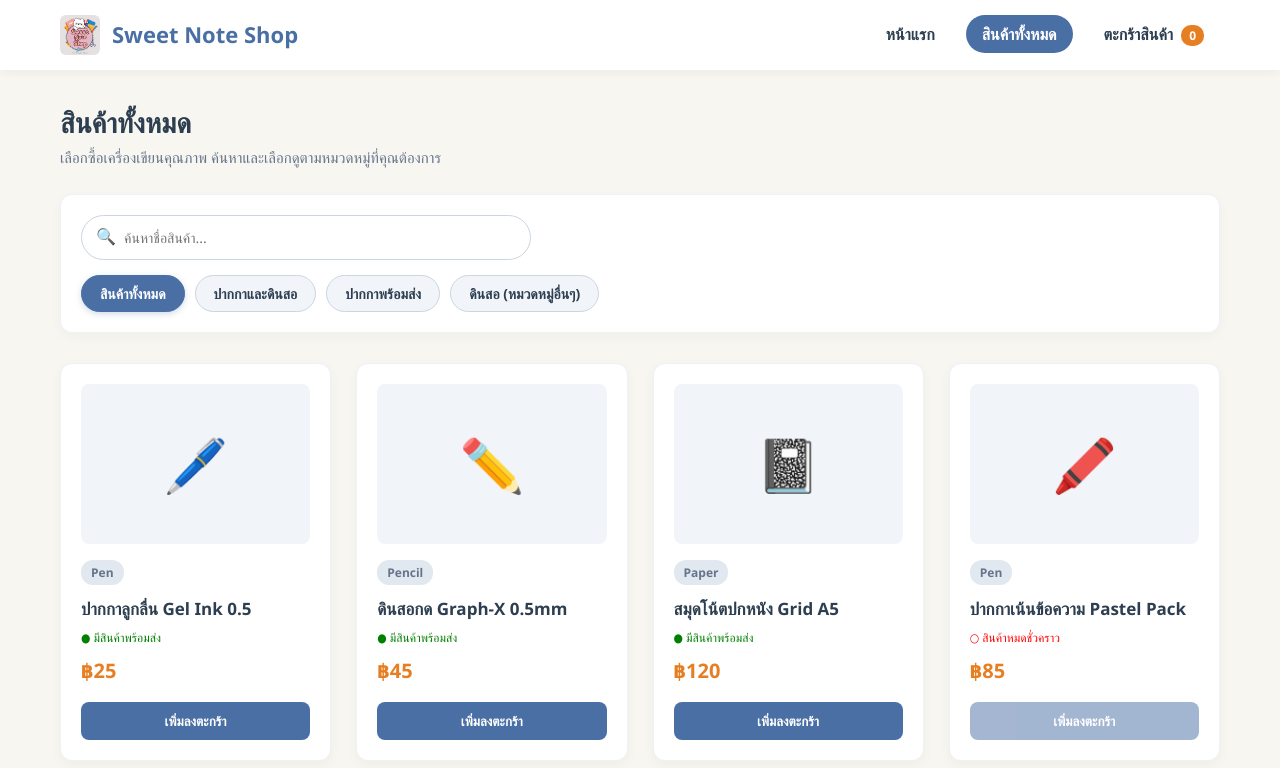
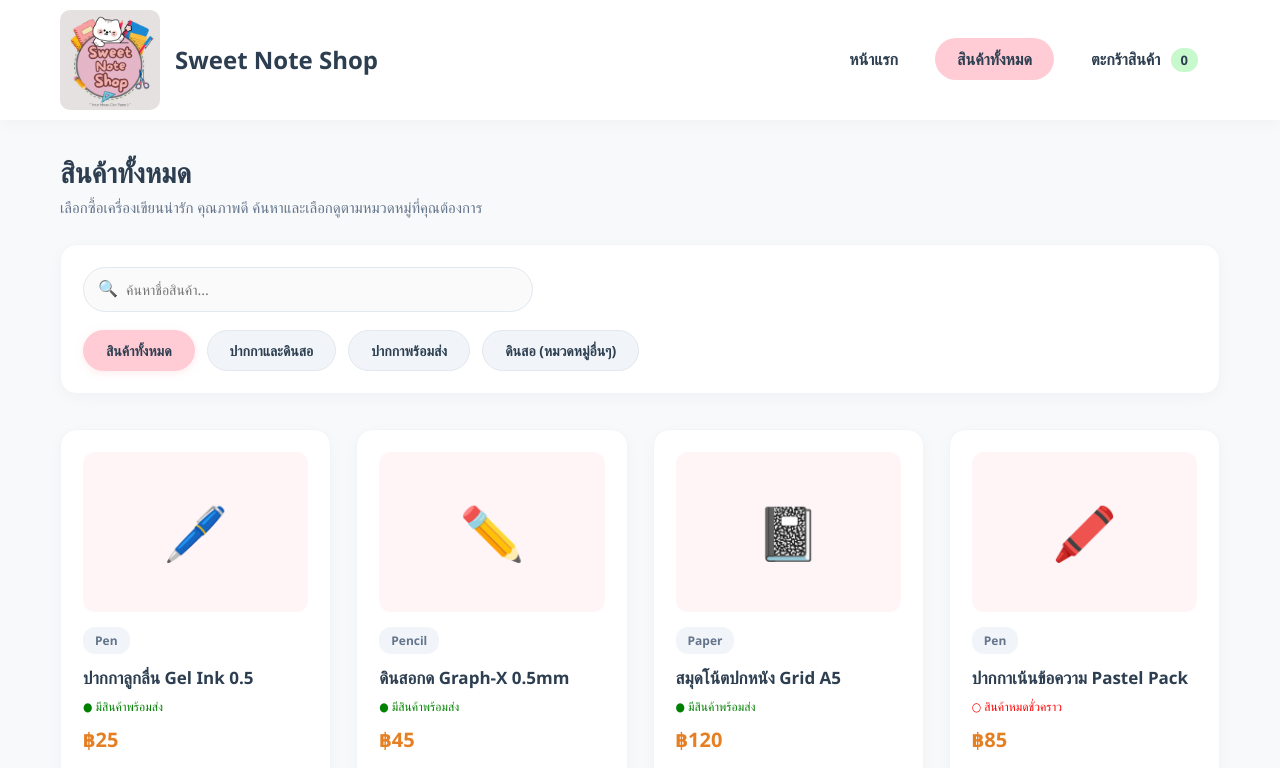
Before and after one commit to chatwimolfloyd-ai/stationery-discrete-app, a plain HTML site: page products.html in a window 1280 px wide. Shown: the top 768 px of the page. Drawn offline with Linux system fonts and the light colour scheme.

Commit message:
Add files via upload

```diff
--- a/products.html
+++ b/products.html
@@ -7,14 +7,13 @@
     <style>
         /* [DESIGN SYSTEM: Pastel Modern Theme] */
         :root {
-            --bg-color: #f8f6f0;       /* สีครีมพาสเทล */
-            --card-bg: #ffffff;        /* สีขาว */
-            --primary: #4a6fa5;        /* สีน้ำเงินกรมท่าพาสเทล */
-            --primary-dark: #3b5984;   /* สีน้ำเงินเข้ม */
-            --accent: #e67e22;         /* สีส้มพาสเทล */
-            --text-color: #2c3e50;     /* สีเทาเข้ม */
-            --text-muted: #64748b;     /* สีเทาอ่อน */
-            --border-radius: 12px;
+            --bg-color: #F8F9FA;       /* สีครีม/เทาอ่อนพาสเทล */
+            --card-bg: #FFFFFF;        /* สีขาว */
+            --pink-pastel: #FFCCD5;    /* ชมพูพาสเทล */
+            --green-pastel: #C7F9CC;   /* เขียวพาสเทล */
+            --text-dark: #2C3E50;      /* สีเทาเข้มอ่านง่าย */
+            --text-muted: #64748B;     /* สีเทาอ่อน */
+            --border-radius: 16px;
         }
 
         * {
@@ -26,15 +25,15 @@
 
         body {
             background-color: var(--bg-color);
-            color: var(--text-color);
+            color: var(--text-dark);
             line-height: 1.6;
             padding-bottom: 50px;
         }
 
-        /* Header Navigation */
+        /* Header Navigation Header */
         header {
             background-color: var(--card-bg);
-            box-shadow: 0 2px 10px rgba(0, 0, 0, 0.05);
+            box-shadow: 0 4px 15px rgba(0, 0, 0, 0.03);
             position: sticky;
             top: 0;
             z-index: 1000;
@@ -43,7 +42,7 @@
         .header-container {
             max-width: 1200px;
             margin: 0 auto;
-            padding: 15px 20px;
+            padding: 10px 20px;
             display: flex;
             justify-content: space-between;
             align-items: center;
@@ -52,16 +51,16 @@
         .logo {
             display: flex;
             align-items: center;
-            gap: 12px;
-            font-size: 22px;
-            font-weight: bold;
-            color: var(--primary);
+            gap: 15px;
+            font-size: 24px;
+            font-weight: 800;
+            color: var(--text-dark);
             text-decoration: none;
         }
 
         .logo img {
             object-fit: contain;
-            border-radius: 6px;
+            border-radius: 10px;
         }
 
         nav ul {
@@ -72,26 +71,27 @@
 
         nav a {
             text-decoration: none;
-            color: var(--text-color);
+            color: var(--text-dark);
             font-weight: 600;
-            padding: 8px 16px;
-            border-radius: 20px;
+            padding: 10px 22px;
+            border-radius: 25px;
             transition: all 0.3s;
             cursor: pointer;
         }
 
         nav a.active, nav a:hover {
-            background-color: var(--primary);
-            color: white;
+            background-color: var(--pink-pastel);
+            color: var(--text-dark);
         }
 
         .cart-badge {
-            background: var(--accent);
-            color: white;
-            font-size: 12px;
-            padding: 2px 8px;
-            border-radius: 10px;
-            margin-left: 4px;
+            background: var(--green-pastel);
+            color: var(--text-dark);
+            font-size: 13px;
+            font-weight: bold;
+            padding: 3px 10px;
+            border-radius: 12px;
+            margin-left: 6px;
         }
 
         /* Main Container */
@@ -107,7 +107,8 @@
 
         .page-header h1 {
             font-size: 28px;
-            color: var(--text-color);
+            color: var(--text-dark);
+            font-weight: 800;
         }
 
         .page-header p {
@@ -118,14 +119,14 @@
         /* Filter & Search Toolbar */
         .filter-toolbar {
             background: var(--card-bg);
-            padding: 20px;
+            padding: 22px;
             border-radius: var(--border-radius);
-            margin-bottom: 30px;
-            box-shadow: 0 4px 12px rgba(0, 0, 0, 0.03);
-            border: 1px solid #edf2f7;
+            margin-bottom: 35px;
+            box-shadow: 0 4px 15px rgba(0, 0, 0, 0.03);
+            border: 1px solid #F1F5F9;
             display: flex;
             flex-direction: column;
-            gap: 15px;
+            gap: 18px;
         }
 
         .search-box {
@@ -137,16 +138,18 @@
         .search-input {
             width: 100%;
             padding: 12px 18px 12px 42px;
-            border: 1px solid #cbd5e1;
+            border: 1px solid #E2E8F0;
             border-radius: 25px;
             font-size: 14px;
             outline: none;
             transition: border-color 0.2s, box-shadow 0.2s;
+            background-color: #FAFAFA;
         }
 
         .search-input:focus {
-            border-color: var(--primary);
-            box-shadow: 0 0 0 3px rgba(74, 111, 165, 0.15);
+            border-color: var(--pink-pastel);
+            box-shadow: 0 0 0 3px rgba(255, 204, 213, 0.4);
+            background-color: #FFFFFF;
         }
 
         .search-icon {
@@ -160,16 +163,16 @@
 
         .filter-btn-group {
             display: flex;
-            gap: 10px;
+            gap: 12px;
             flex-wrap: wrap;
         }
 
         .filter-btn {
-            background: #f1f5f9;
-            color: var(--text-color);
-            border: 1px solid #cbd5e1;
-            padding: 8px 18px;
-            border-radius: 20px;
+            background: #F1F5F9;
+            color: var(--text-dark);
+            border: 1px solid #E2E8F0;
+            padding: 10px 22px;
+            border-radius: 25px;
             font-size: 14px;
             font-weight: 600;
             cursor: pointer;
@@ -177,14 +180,15 @@
         }
 
         .filter-btn:hover {
-            background: #e2e8f0;
+            background: #E2E8F0;
         }
 
         .filter-btn.active {
-            background: var(--primary);
-            color: white;
-            border-color: var(--primary);
-            box-shadow: 0 2px 6px rgba(74, 111, 165, 0.25);
+            background: var(--pink-pastel);
+            color: var(--text-dark);
+            border-color: var(--pink-pastel);
+            font-weight: 700;
+            box-shadow: 0 2px 8px rgba(255, 204, 213, 0.4);
         }
 
         /* Product Cards Grid */
@@ -197,24 +201,24 @@
         .card {
             background: var(--card-bg);
             border-radius: var(--border-radius);
-            padding: 20px;
-            box-shadow: 0 4px 12px rgba(0,0,0,0.04);
+            padding: 22px;
+            box-shadow: 0 4px 15px rgba(0,0,0,0.03);
             transition: transform 0.2s, box-shadow 0.2s;
             display: flex;
             flex-direction: column;
             justify-content: space-between;
-            border: 1px solid #edf2f7;
+            border: 1px solid #F1F5F9;
         }
 
         .card:hover {
-            transform: translateY(-4px);
-            box-shadow: 0 8px 20px rgba(0,0,0,0.08);
+            transform: translateY(-5px);
+            box-shadow: 0 10px 22px rgba(0,0,0,0.06);
         }
 
         .card-img {
             height: 160px;
-            background: #f1f5f9;
-            border-radius: 8px;
+            background: #FFF5F7;
+            border-radius: 12px;
             display: flex;
             align-items: center;
             justify-content: center;
@@ -230,9 +234,9 @@
 
         .card-badge {
             display: inline-block;
-            background: #e2e8f0;
+            background: #F1F5F9;
             color: var(--text-muted);
-            padding: 3px 10px;
+            padding: 4px 12px;
             border-radius: 12px;
             font-size: 12px;
             font-weight: 600;
@@ -243,36 +247,35 @@
         .price {
             font-size: 20px;
             font-weight: bold;
-            color: var(--accent);
+            color: #E67E22;
             margin-bottom: 15px;
         }
 
         .btn {
-            background: var(--primary);
-            color: white;
+            background: var(--pink-pastel);
+            color: var(--text-dark);
             border: none;
-            padding: 10px 18px;
-            border-radius: 8px;
+            padding: 12px 18px;
+            border-radius: 10px;
             cursor: pointer;
             font-weight: bold;
             width: 100%;
-            transition: background 0.2s;
+            transition: all 0.2s;
             text-align: center;
         }
 
         .btn:hover {
-            background: var(--primary-dark);
+            background: #FFB3C1;
         }
 
         .btn-outline {
             background: transparent;
-            color: var(--primary);
-            border: 2px solid var(--primary);
+            color: var(--text-dark);
+            border: 2px solid var(--pink-pastel);
         }
 
         .btn-outline:hover {
-            background: var(--primary);
-            color: white;
+            background: var(--pink-pastel);
         }
 
         .no-results {
@@ -306,7 +309,7 @@
     <header>
         <div class="header-container">
             <a href="index.html" class="logo">
-                <img src="logo.jpg" alt="Sweet Note Shop Logo" style="height: 40px; width: auto;">
+                <img src="logo.jpg" alt="Sweet Note Shop Logo" style="height: 100px; width: auto;">
                 <span>Sweet Note Shop</span>
             </a>
             <nav>
@@ -328,10 +331,10 @@
         <!-- Page Header -->
         <div class="page-header">
             <h1>สินค้าทั้งหมด</h1>
-            <p>เลือกซื้อเครื่องเขียนคุณภาพ ค้นหาและเลือกดูตามหมวดหมู่ที่คุณต้องการ</p>
+            <p>เลือกซื้อเครื่องเขียนน่ารัก คุณภาพดี ค้นหาและเลือกดูตามหมวดหมู่ที่คุณต้องการ</p>
         </div>
 
-        <!-- Filter & Search Toolbar (E-Commerce Style UI) -->
+        <!-- Filter & Search Toolbar (E-Commerce Clean UI) -->
         <div class="filter-toolbar">
             <!-- Search Bar -->
             <div class="search-box">
@@ -339,7 +342,7 @@
                 <input type="text" id="search-input" class="search-input" placeholder="ค้นหาชื่อสินค้า..." oninput="applyFilters()">
             </div>
 
-            <!-- E-Commerce Category Filter Buttons -->
+            <!-- E-Commerce Category Buttons -->
             <div class="filter-btn-group">
                 <button class="filter-btn active" id="btn-all" onclick="setFilterMode('ALL')">สินค้าทั้งหมด</button>
                 <button class="filter-btn" id="btn-union" onclick="setFilterMode('PEN_AND_PENCIL')">ปากกาและดินสอ</button>
@@ -358,6 +361,7 @@
         // =========================================================================
         // [DISCRETE MATH: Universal Set U]
         // ข้อมูลจำลองเครื่องเขียนทั้งหมดในร้าน (เอกภพสัมพัทธ์ U)
+        // U = { p1, p2, p3, p4, p5, p6, p7, p8 }
         // =========================================================================
         const UNIVERSE_PRODUCTS = [
             { id: 1, name: "ปากกาลูกลื่น Gel Ink 0.5", category: "Pen", price: 25, inStock: true, icon: "🖊️" },
@@ -370,10 +374,10 @@
             { id: 8, name: "ไส้ดินสอกด 2B 0.5mm", category: "Pencil", price: 20, inStock: true, icon: "✏️" }
         ];
 
-        // Global State สำหรับโหมดกรองสินค้า
+        // Global State สำหรับเก็บโหมดการกรองสินค้าปัจจุบัน
         let currentFilterMode = 'ALL';
 
-        // สลับโหมดการกรองสินค้าและอัปเดตสไตล์ของปุ่ม UI
+        // เปลี่ยนโหมดตัวกรองสินค้าและอัปเดตสไตล์ Active บน UI
         function setFilterMode(mode) {
             currentFilterMode = mode;
 
@@ -393,7 +397,7 @@
         function applyFilters() {
             const keyword = document.getElementById('search-input').value.toLowerCase().trim();
 
-            // 1. สร้าง Subsets จาก Universal Set U โดยใช้ Set Constructor และ Array.prototype.filter()
+            // 1. สร้าง Subsets จาก Universal Set U โดยใช้ new Set() และ Array.prototype.filter()
             const penSet = new Set(UNIVERSE_PRODUCTS.filter(p => p.category === 'Pen').map(p => p.id));
             const pencilSet = new Set(UNIVERSE_PRODUCTS.filter(p => p.category === 'Pencil').map(p => p.id));
             const paperSet = new Set(UNIVERSE_PRODUCTS.filter(p => p.category === 'Paper').map(p => p.id));
@@ -409,7 +413,7 @@
             } else if (currentFilterMode === 'PEN_AND_PENCIL') {
                 // [Set Union: A ∪ B] (ปุ่ม "ปากกาและดินสอ")
                 // สูตรเซต: { x ∈ U | x ∈ Pencil ∨ x ∈ Pen }
-                // ใช้ Set.prototype.has() ตรวจสอบความเป็นสมาชิกร่วมกับตัวดำเนินการ Logical OR (||)
+                // ใช้ Set.prototype.has() ร่วมกับตัวดำเนินการ Logical OR (||)
                 filteredList = UNIVERSE_PRODUCTS.filter(p => pencilSet.has(p.id) || penSet.has(p.id));
 
             } else if (currentFilterMode === 'PEN_IN_STOCK') {
@@ -430,11 +434,11 @@
                 filteredList = filteredList.filter(p => p.name.toLowerCase().includes(keyword));
             }
 
-            // 4. นำผลลัพธ์จากการดำเนินการเซตไปแสดงบน UI
+            // 4. แสดงผลการ์ดสินค้าที่ประมวลผลได้ขึ้นบนหน้าจอ UI
             renderProductsGrid(filteredList);
         }
 
-        // แสดงผลการ์ดสินค้าบน Grid
+        // แสดงผลการ์ดสินค้าลงใน Grid
         function renderProductsGrid(products) {
             const container = document.getElementById('products-container');
             container.innerHTML = '';
```
Also changed, not shown: cart.html (+87 -80 lines), index.html (+55 -50 lines).
